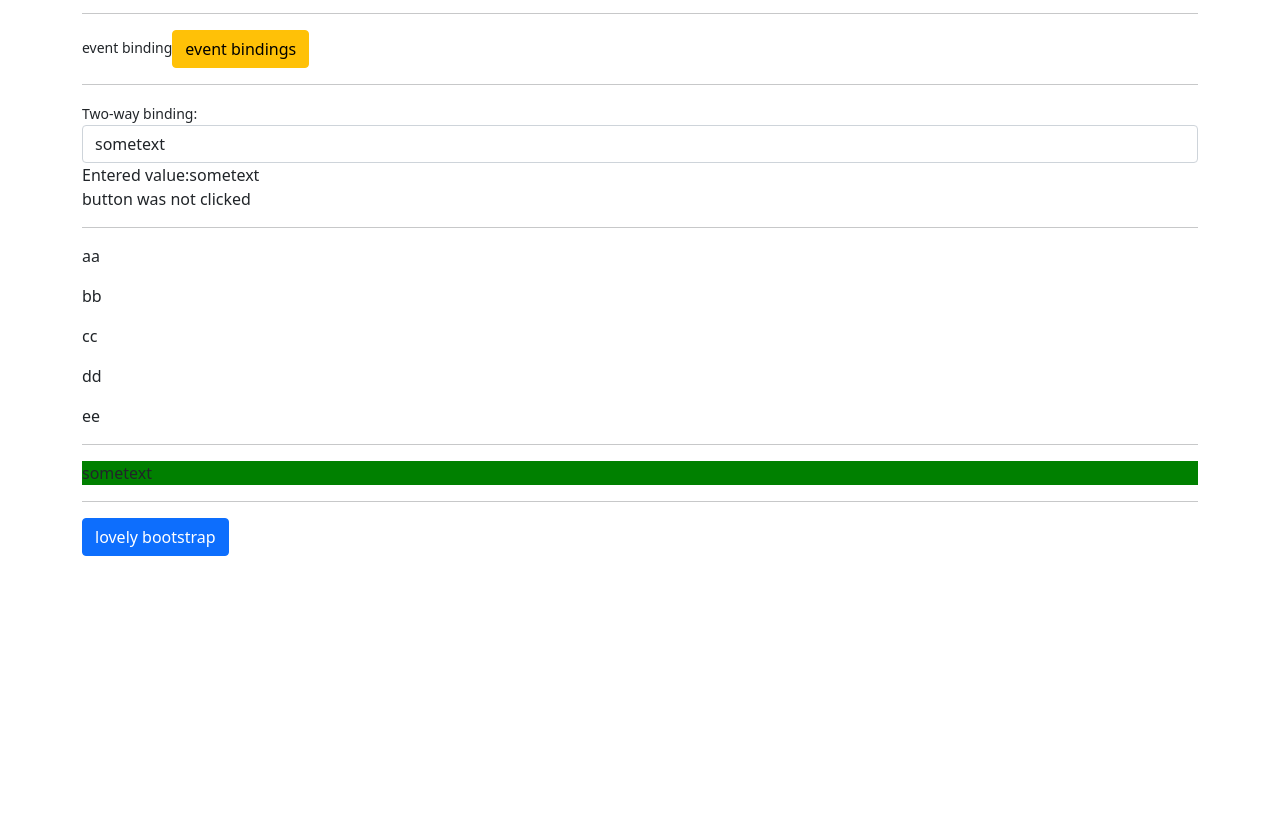
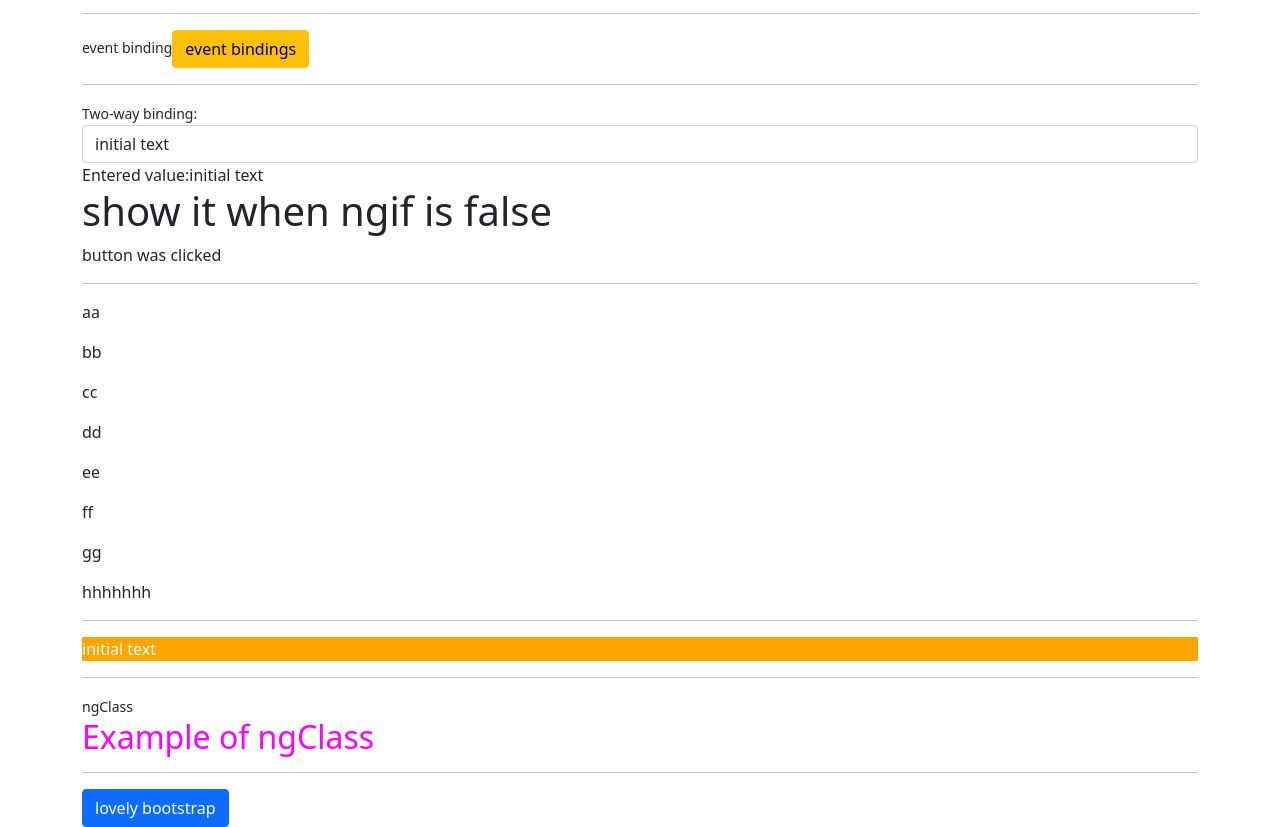
Before and after one commit to naveenj7/nj_fis_demo, an Angular app: page / in a window 1280 px wide. Shown: the part 420-1247 px from the top of the page. Before the commit the page ends 976 px from the top, so only its background shows below. Built offline with nearby package versions, Linux system fonts and the light colour scheme.

Commit message:
directive code

```diff
--- a/src/app/manualcomponent/manualcomp.component.html
+++ b/src/app/manualcomponent/manualcomp.component.html
@@ -20,14 +20,25 @@ my age is : {{age}}
 <input type="text" class="form-control" [(ngModel)]="twoway"/>
 Entered value:{{twoway}}
 
+
+<h1 *ngIf="showIt">show it when ngif is true</h1>
+<h1 *ngIf="!showIt">show it when ngif is false</h1>
+
+
 <p *ngIf="btnClick; else marker1" >button was clicked</p>
+
 <ng-template #marker1>
 <p>button was not clicked</p>
 </ng-template>
+
 <hr>
 <p *ngFor="let val of vals">{{val}}</p>
 <hr>
-<p [ngStyle]="{backgroundColor: 'green'}">{{twoway}}</p>
+<p [ngStyle]="{'background-color': 'orange', color:'white'}">{{twoway}}</p>
 <hr>
-  <button class="btn btn-primary">lovely bootstrap</button>
+<small>ngClass</small><br>
+<h2 [ngClass]="{xyz: ngClassCondition === false}">Example of ngClass</h2>
+<hr>
+  <button class="btn btn-primary"
+  >lovely bootstrap</button>
 </div>
--- /dev/null
+++ b/src/app/manualcomponent/manualcomp.component.scss
@@ -0,0 +1,3 @@
+.xyz{
+  color: magenta;
+}
--- a/src/app/manualcomponent/manualcomp.component.ts
+++ b/src/app/manualcomponent/manualcomp.component.ts
@@ -2,7 +2,8 @@ import { Component } from '@angular/core';
 
 @Component({
     selector: 'fisdemo-manulacomp',
-    templateUrl: './manualcomp.component.html'
+    templateUrl: './manualcomp.component.html',
+    styleUrls: ['./manualcomp.component.scss']
   })
 
 export class ManualcompComponent {
@@ -10,12 +11,17 @@ export class ManualcompComponent {
   userName1:string = "ambarish";
   age:number = 25;
   twoWayBinding:string = "test of two way binding"
-  btnClick: boolean = false;
-  vals = ['aa','bb','cc','dd','ee'];
+  btnClick: boolean = true;
+  vals = ['aa','bb','cc','dd','ee','ff','gg','hhhhhhh'];
+
+  ngClassCondition: boolean = false;
+
+  showIt:boolean = false;
+
 
   somevariable:boolean = true;
 
-  twoway:string = "sometext";
+  twoway:string = "initial text";
   anyMethod(){
     return "microservices";
   }
```
